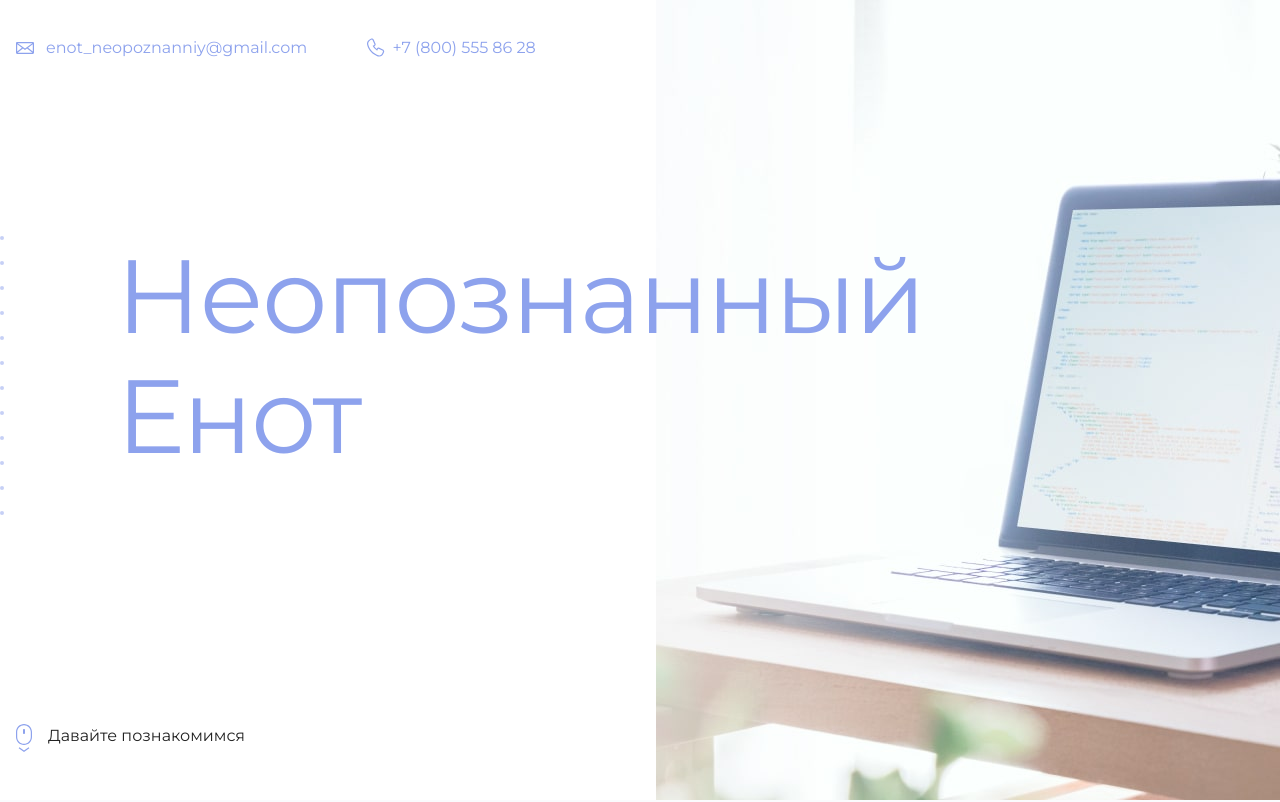
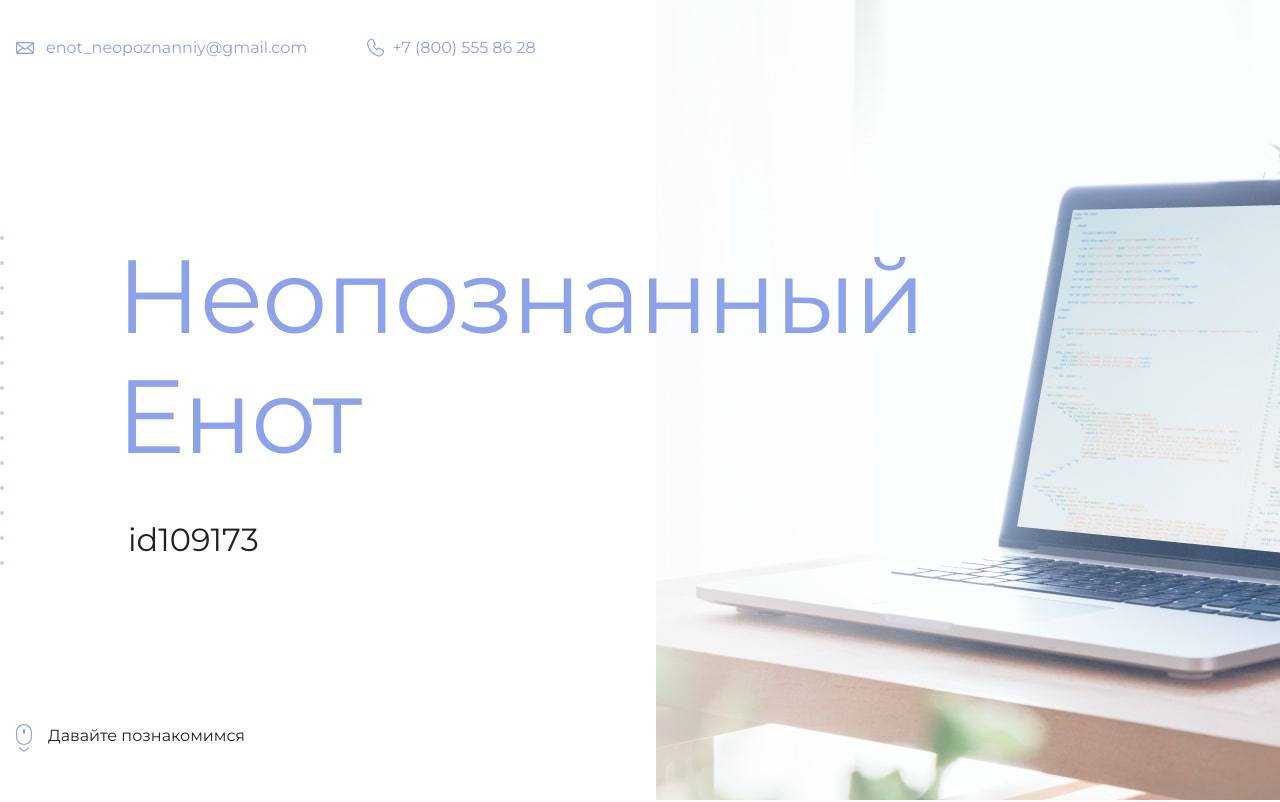
Before and after one commit to DmitriyNosikov/html-academy-git-task, a plain HTML site: page index.html in a window 1280 px wide. Shown: the top 802 px of the page. Drawn offline with Linux system fonts and the light colour scheme.

Commit message:
Change ID field in index.html

```diff
--- a/index.html
+++ b/index.html
@@ -19,7 +19,7 @@
       <section class="hero-image">
         <div class="container">
           <h1 class="heading">Неопознанный Енот</h1>
-          <p><!-- Тут ваш id на сайте Академии --></p>
+          <p>id109173</p>
         </div>
       </section>
 
```
